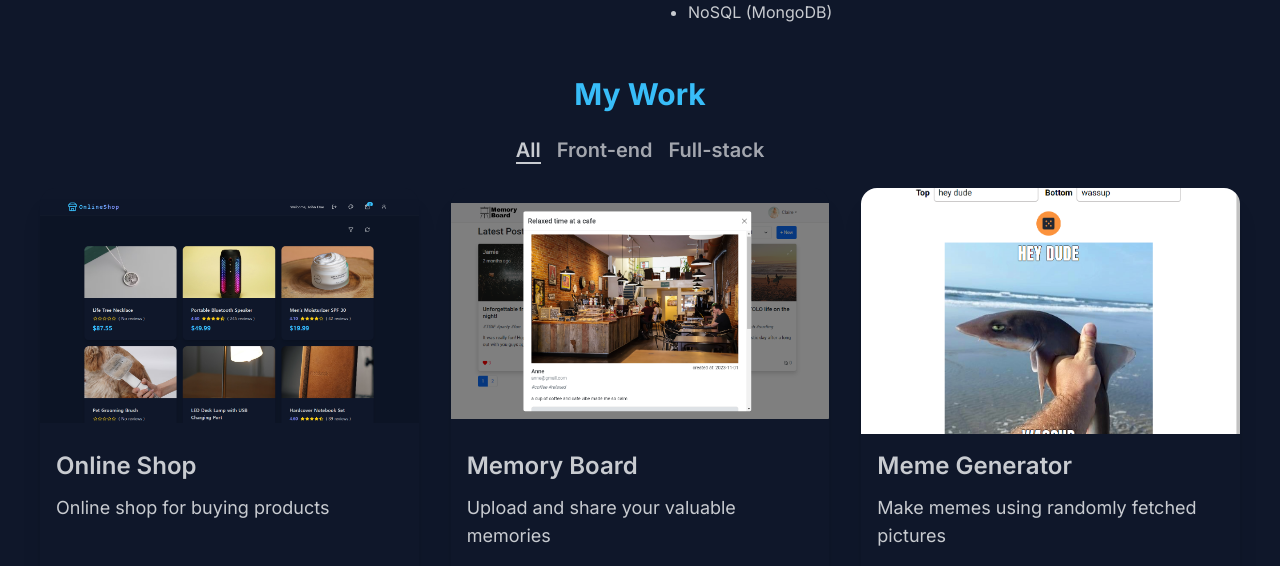
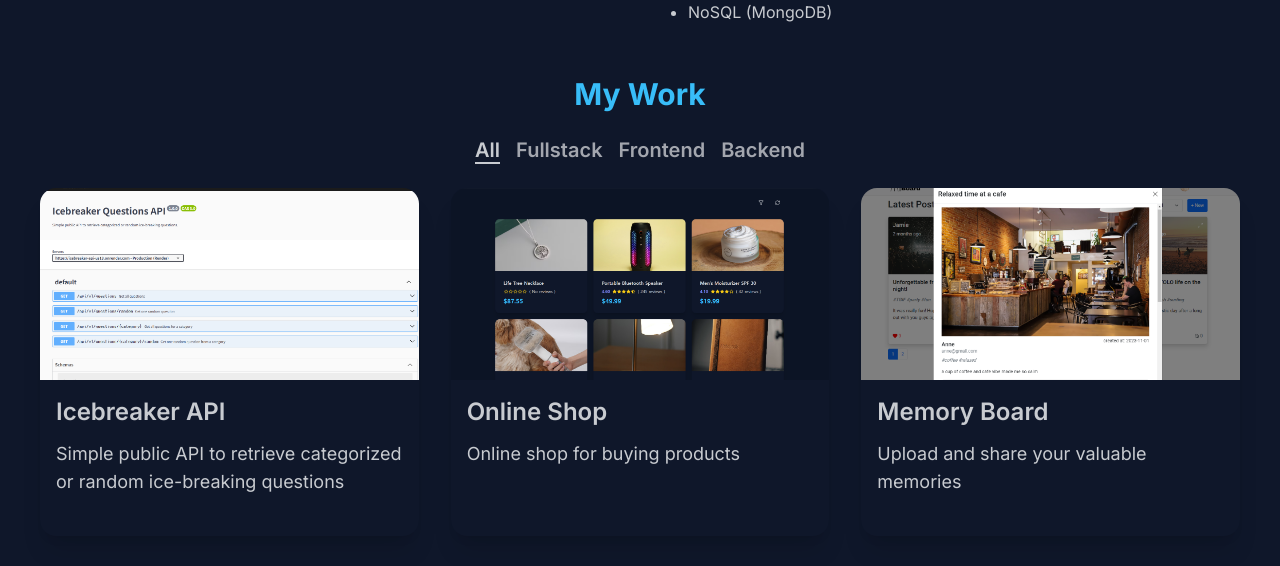
Before and after one commit to jake5007/portfolio_website, a Next.js app: page / in a window 1280 px wide. Shown: the part 1061-1627 px from the top of the page. Built offline with nearby package versions, Linux system fonts and the light colour scheme; grey boxes are pictures that could not be loaded.

Commit message:
word added

```diff
--- a/data.ts
+++ b/data.ts
@@ -67,18 +67,31 @@ export const workTabs = [
     title: "All",
   },
   {
-    id: "frontend",
-    title: "Front-end",
+    id: "fullstack",
+    title: "Fullstack",
   },
   {
-    id: "fullstack",
-    title: "Full-stack",
+    id: "frontend",
+    title: "Frontend",
+  },
+  {
+    id: "backend",
+    title: "Backend",
   },
 ];
 
 export const workList = [
   {
     id: 0,
+    category: ["all", "backend"],
+    title: "Icebreaker API",
+    desc: "Simple public API to retrieve categorized or random ice-breaking questions",
+    imgSrc: "/images/work/icebreaker_api.png",
+    gitURL: "https://github.com/jake5007/icebreaker-api",
+    liveURL: "https://icebreaker-api-us13.onrender.com/docs/",
+  },
+  {
+    id: 1,
     category: ["all", "fullstack"],
     title: "Online Shop",
     desc: "Online shop for buying products",
@@ -87,7 +100,7 @@ export const workList = [
     liveURL: "https://online-shop-pern.onrender.com/",
   },
   {
-    id: 1,
+    id: 2,
     category: ["all", "fullstack"],
     title: "Memory Board",
     desc: "Upload and share your valuable memories",
@@ -96,7 +109,7 @@ export const workList = [
     liveURL: "https://memory-board.onrender.com",
   },
   {
-    id: 2,
+    id: 3,
     category: ["all", "frontend"],
     title: "Meme Generator",
     desc: "Make memes using randomly fetched pictures",
@@ -105,7 +118,7 @@ export const workList = [
     liveURL: "https://meme-maker-git-main-jake5007.vercel.app/",
   },
   {
-    id: 3,
+    id: 4,
     category: ["all", "fullstack"],
     title: "Portfolio Website",
     desc: "My portfolio website",
@@ -114,7 +127,7 @@ export const workList = [
     liveURL: "",
   },
   {
-    id: 4,
+    id: 5,
     category: ["all", "frontend"],
     title: "Space Tourism Website",
     desc: "Visit space tourism website",
@@ -123,7 +136,7 @@ export const workList = [
     liveURL: "https://space-tourism-website-jake5007.vercel.app/",
   },
   {
-    id: 5,
+    id: 6,
     category: ["all", "frontend"],
     title: "Rock Paper Scissors Lizard Spock",
     desc: "Play Rock Paper Scissors Lizard Spock with computer",
@@ -132,7 +145,7 @@ export const workList = [
     liveURL: "https://creative-dragon-ccbb55.netlify.app/",
   },
   {
-    id: 6,
+    id: 7,
     category: ["all", "frontend"],
     title: "IP Adress Tracker",
     desc: "You can get the IP address locations by searching IP address",
@@ -142,7 +155,7 @@ export const workList = [
   },
 
   {
-    id: 7,
+    id: 8,
     category: ["all", "frontend"],
     title: "Age Calculator",
     desc: "Write your dob and calculate your age",
@@ -154,7 +167,7 @@ export const workList = [
   },
 
   {
-    id: 8,
+    id: 9,
     category: ["all", "frontend"],
     title: "Advice Generator",
     desc: "You can get some advice randomly",
```
Also changed, not shown: public/images/work/icebreaker_api.png (added).
